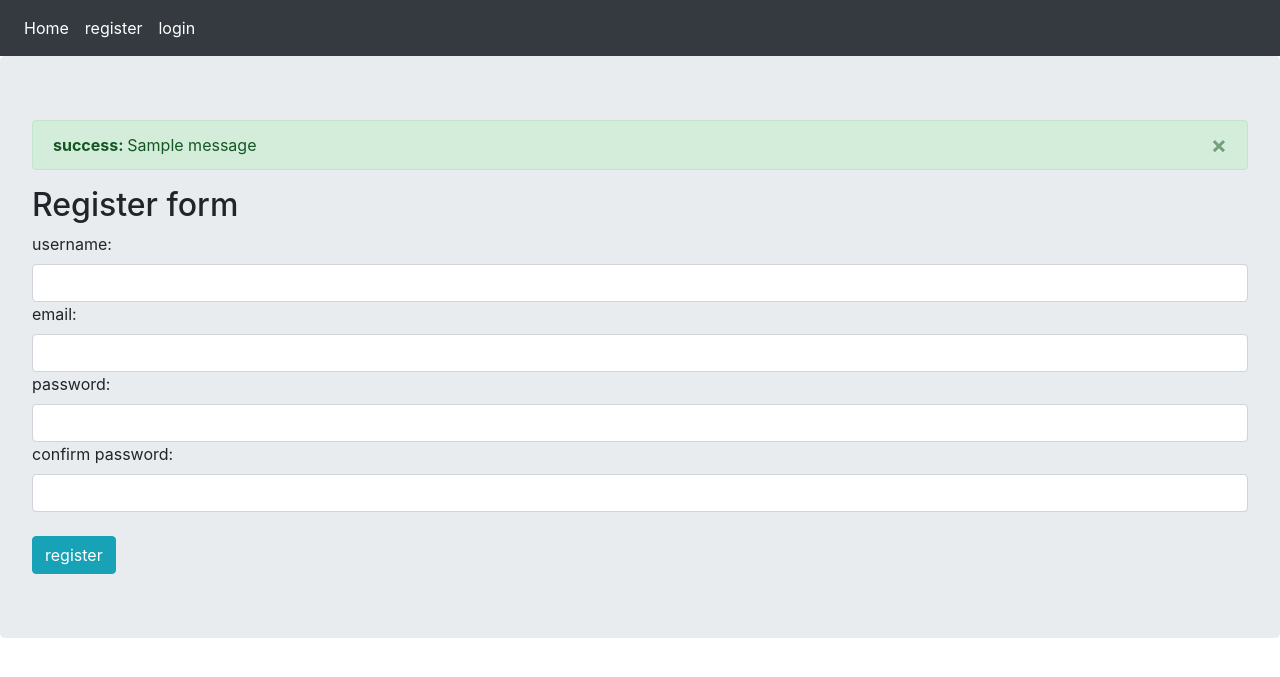
After one commit to farhadBiyouk/flask-blog, a Flask app: page /register in a window 1280 px wide. The commit adds this page. Shown: the top 677 px of the page. Run offline with Flask 3, Linux system fonts and the light colour scheme; one stand-in notice (Sample message) is shown.

Commit message:
added register form and view

```diff
--- /dev/null
+++ b/blog/forms.py
@@ -0,0 +1,33 @@
+from flask_wtf import FlaskForm
+from wtforms import StringField, BooleanField, PasswordField
+from wtforms.validators import DataRequired, Length, Email, EqualTo, ValidationError
+
+from blog.models import User
+
+
+class RegistrationForm(FlaskForm):
+    username = StringField('username', validators=[
+                           DataRequired(), Length(min=4, max=20)])
+    email = StringField('email', validators=[DataRequired(), Email(
+        message='Please enter correct email address')])
+    password = PasswordField('password', validators=[DataRequired()])
+    confirm_password = PasswordField('confirm password', validators=[
+                                     DataRequired(), EqualTo('password', message='password must be match')])
+
+
+    def validate_username(self, username):
+        user = User.query.filter_by(username=username.data).first()
+        if user:
+            raise ValidationError('this username already exists')
+
+    def validate_email(self, email):
+        user = User.query.filter_by(email=email.data).first()
+        if user:
+            raise ValidationError('this email already exists')
+
+
+class LoginForm(FlaskForm):
+    username = StringField('username', validators=[
+                           DataRequired(), Length(min=4, max=20)])
+    password = PasswordField('password', validators=[DataRequired()])
+    remember_me = BooleanField('remember me')
--- a/blog/routes.py
+++ b/blog/routes.py
@@ -1,8 +1,31 @@
-from flask import render_template
+from flask import render_template, redirect, url_for, flash
 
-from blog import app
+from blog import app, bcrypt, db
+from blog.forms import RegistrationForm, LoginForm
+from blog.models import User
 
 
 @app.route('/')
 def home():
     return render_template('home.html')
+
+
+@app.route('/register', methods =['GET', 'POST'])
+def register():
+    form = RegistrationForm()
+    if form.validate_on_submit():
+        hashed_password = bcrypt.generate_password_hash(
+            form.password.data).decode('utf-8')
+        user = User(username=form.username.data,
+                    email=form.email.data, password=hashed_password)
+        db.session.add(user)
+        db.session.commit()
+        flash('you registered successfully', 'success')
+        return redirect(url_for('home'))
+    return render_template('register.html', form=form)
+
+
+@app.route('/login')
+def login():
+    form = LoginForm()
+    return render_template('login.html', form=form)
--- a/blog/templates/base.html
+++ b/blog/templates/base.html
@@ -8,7 +8,26 @@
     <title>{% block title %}{% endblock %}</title>
 </head>
 <body>
+    <nav class="navbar navbar-expand-lg navbar-dark bg-dark">
+          <div class="navbar-nav">
+            <a class="nav-link active" href="{{url_for('home')}}">Home</a>
+            <a class="nav-link active" href="{{url_for('register')}}">register</a>
+            <a class="nav-link active" href="{{url_for('login')}}">login</a>
+        </div>
+      </nav>
         <div class="jumbotron">
+        {% with messages=get_flashed_messages(with_categories=True) %}
+            {% if messages %}
+                {% for cat, message in messages %}
+                <div class="alert alert-{{cat}} alert-dismissible fade show" role="alert">
+                    <strong>{{cat}}: </strong> {{message}}
+                    <button type="button" class="close" data-dismiss="alert" aria-label="Close">
+                      <span aria-hidden="true">&times;</span>
+                    </button>
+                  </div>
+                {% endfor %}
+            {% endif %}
+        {% endwith %}
             {% block content %}{% endblock %}
         </div>
 
--- /dev/null
+++ b/blog/templates/common/register_error.html
@@ -0,0 +1,43 @@
+{% if form.username.errors %}
+    {% for error in form.username.errors  %}
+    <div class="alert alert-danger alert-dismissible fade show" role="alert">
+        {{error}}
+        <button type="button" class="close" data-dismiss="alert" aria-label="Close">
+          <span aria-hidden="true">&times;</span>
+        </button>
+      </div>
+    {% endfor %}
+{% endif %}
+
+{% if form.email.errors %}
+    {% for error in form.email.errors  %}
+    <div class="alert alert-danger alert-dismissible fade show" role="alert">
+        {{error}}
+        <button type="button" class="close" data-dismiss="alert" aria-label="Close">
+          <span aria-hidden="true">&times;</span>
+        </button>
+      </div>
+    {% endfor %}
+{% endif %}
+
+{% if form.password.errors %}
+    {% for error in form.password.errors  %}
+    <div class="alert alert-danger alert-dismissible fade show" role="alert">
+        {{error}}
+        <button type="button" class="close" data-dismiss="alert" aria-label="Close">
+          <span aria-hidden="true">&times;</span>
+        </button>
+      </div>
+    {% endfor %}
+{% endif %}
+
+{% if form.confirm_password.errors %}
+    {% for error in form.confirm_password.errors  %}
+    <div class="alert alert-danger alert-dismissible fade show" role="alert">
+        {{error}}
+        <button type="button" class="close" data-dismiss="alert" aria-label="Close">
+          <span aria-hidden="true">&times;</span>
+        </button>
+      </div>
+    {% endfor %}
+{% endif %}
--- /dev/null
+++ b/blog/templates/register.html
@@ -0,0 +1,17 @@
+{% extends "base.html" %}
+
+{% block title %}Register{% endblock title %}
+
+{% block content %}
+<h2>Register form</h2>
+
+{% include "common/register_error.html" %}
+    <form action="" method="post">
+        {{form.csrf_token}}
+        {{form.username.label(class="form-control-label")}}: {{form.username(class="form-control")}}
+        {{form.email.label(class="form-control-label")}}: {{form.email(class="form-control")}}
+        {{form.password.label(class="form-control-label")}}: {{form.password(class="form-control")}}
+        {{form.confirm_password.label(class="form-control-label")}}: {{form.confirm_password(class="form-control")}}<br>
+        <button class="btn btn-info" type="submit">register</button>
+    </form>
+{% endblock content %}
```
Also changed, not shown: blog/__init__.py (+5 -3 lines), blog/templates/login.html (added, +14 -0 lines), blog.db, 1 other file.
